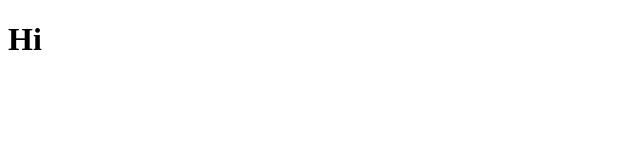
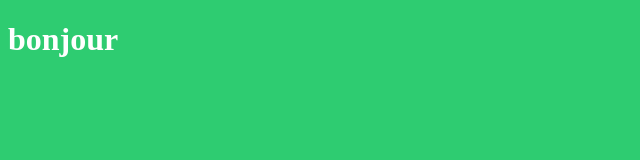
Before and after one commit to josh-Muleshi/project, a plain HTML site: page index.html in a window 1280 px wide. Shown: the whole page, without its empty margins (0-640 px from the left). Drawn offline with Linux system fonts and the light colour scheme.

Commit message:
hello -> bonjour

```diff
--- a/index.html
+++ b/index.html
@@ -6,8 +6,11 @@
 	<meta charset="utf-8">
 </head>
 <style type="text/css">
+	body{
+		background-color: #2ecc71;
+		color: white;
+	}
 	hi{
-		text-decoration-color: rgba(42,56,33);
 		position: absolute;
 		top:40%;
 		width: 100%;
@@ -18,6 +21,6 @@
 	}
 </style>
 <body>
-	<h1>Hi</h1>
+	<h1>bonjour</h1>
 </body>
 </html>
```
